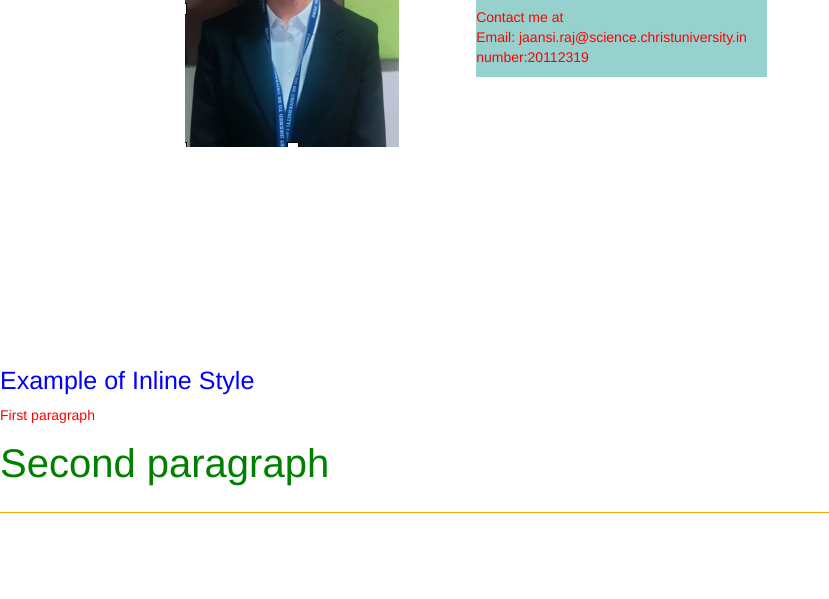
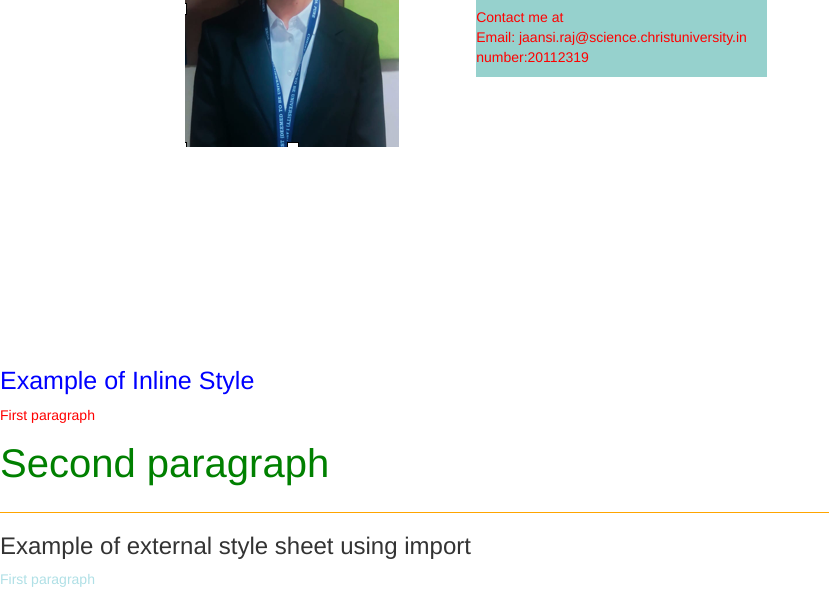
Before and after one commit to jaansirajchrist123/index.html, a plain HTML site: page index.html in a window 1280 px wide. Shown: the part 329-928 px from the top of the page, without its empty margins (0-829 px from the left). Before the commit the page ends 862 px from the top, so only its background shows below. Drawn offline with nearby package versions, Linux system fonts and the light colour scheme.

Commit message:
inline and external style

```diff
--- a/index.html
+++ b/index.html
@@ -64,3 +64,25 @@
 </body>
 
 </html>
+
+<html>
+
+<head>
+    <style type="text/css">
+    @import url("/html/css/importstyle.css");
+    p {
+        color: powderblue;
+        font - size: 30px;
+    }
+    </style>
+    <title>Importing external Styling</title>
+</head>
+
+<body>
+    <h3>Example of external style sheet using import</h3>
+
+<p>First paragraph</p>
+
+</body>
+
+</html>
```
